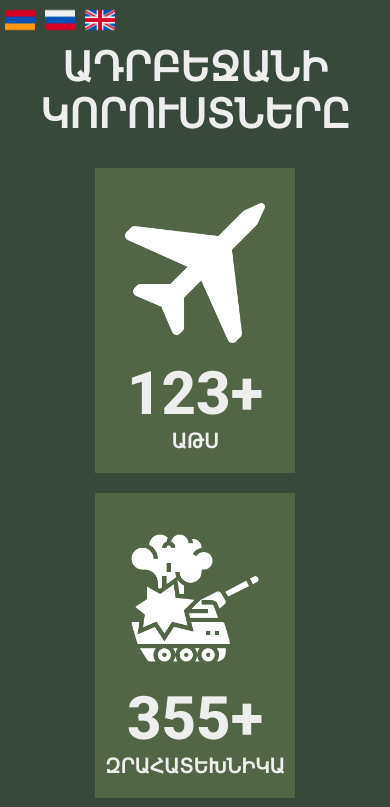
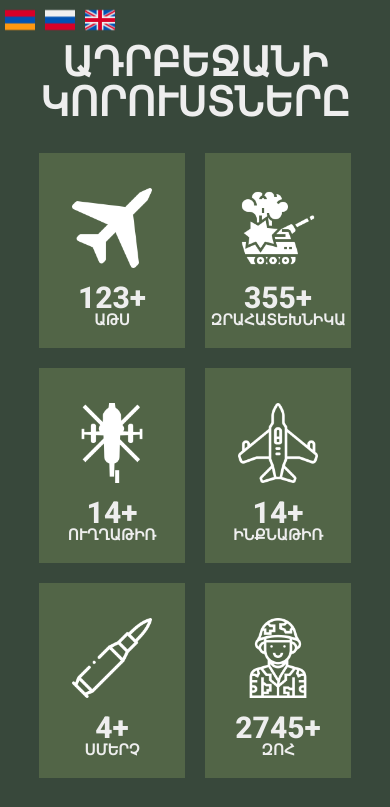
Before and after one commit to Hovakimyan/forvictory, a React (Create React App) app: page / in a window 390 px wide. Shown: the top 807 px of the page. Built offline with nearby package versions, Linux system fonts and the light colour scheme.

Commit message:
fix: fix mobile sizes

```diff
--- a/src/pages/home/list/item/styled.js
+++ b/src/pages/home/list/item/styled.js
@@ -1,33 +1,47 @@
 import styled from 'styled-components'
+import { device } from '../../../../constants';
 
 export const Container = styled.div`
     box-sizing: border-box;
     padding: 20px;
-    width: 200px;
+    width: 146px;
     background: #526547;
     justify-content: center;
     align-items: center;
     display: flex;
     flex-direction: column;
+    @media ${device.mobileL} {
+        width: 200px;
+    }
 `
 
 export const Title = styled.h3`
     text-align: center;
     text-transform: uppercase;
-    font-size: 20px;
+    font-size: 15px;
+    @media ${device.mobileL} {
+        font-size: 20px;
+    }
 `
 
 export const Count = styled.p`
     text-align: center;
-    font-size: 60px;
     font-weight: 800;
+    font-size: 30px;
+    @media ${device.mobileL} {
+        font-size: 60px;
+    }
 `
 
 export const Image = styled.div`
-    width: 140px;
-    height: 140px;
+    width: 80px;
+    height: 80px;
     background: url(${({ url }) => url}) no-repeat center;
     background-size: contain;
     margin: 15px;
     filter: invert(1);
+    @media ${device.mobileL} {
+        width: 140px;
+        height: 140px;
+    }
 `
--- a/src/pages/home/styled.js
+++ b/src/pages/home/styled.js
@@ -9,7 +9,10 @@ export const Container = styled.div`
 export const Title = styled.h1`
     text-align: center;
     text-transform: uppercase;
-    font-size: 40px;
+    font-size: 30px;
+    @media ${device.mobileM} {
+        font-size: 40px;
+    }
     @media ${device.laptop} {
         font-size: 60px;
     }
--- a/src/pages/reset-css.js
+++ b/src/pages/reset-css.js
@@ -26,6 +26,7 @@ const ResetCss = createGlobalStyle`
         padding: 0;
         border: 0;
         vertical-align: baseline;
+        line-height: 1;
         font-family: Roboto;
     }
     input, textarea {
```
